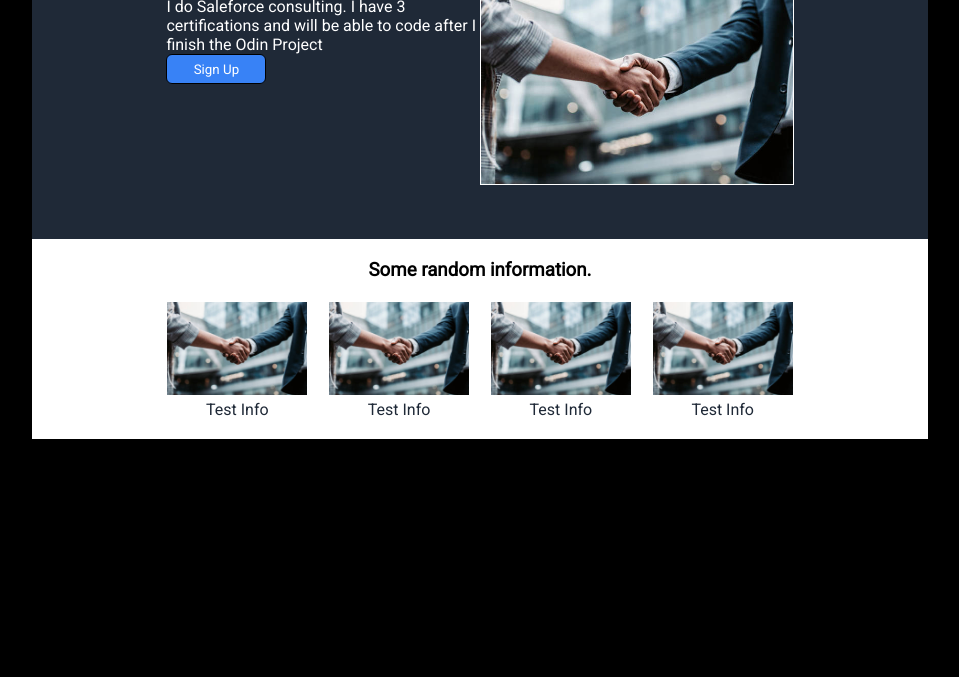
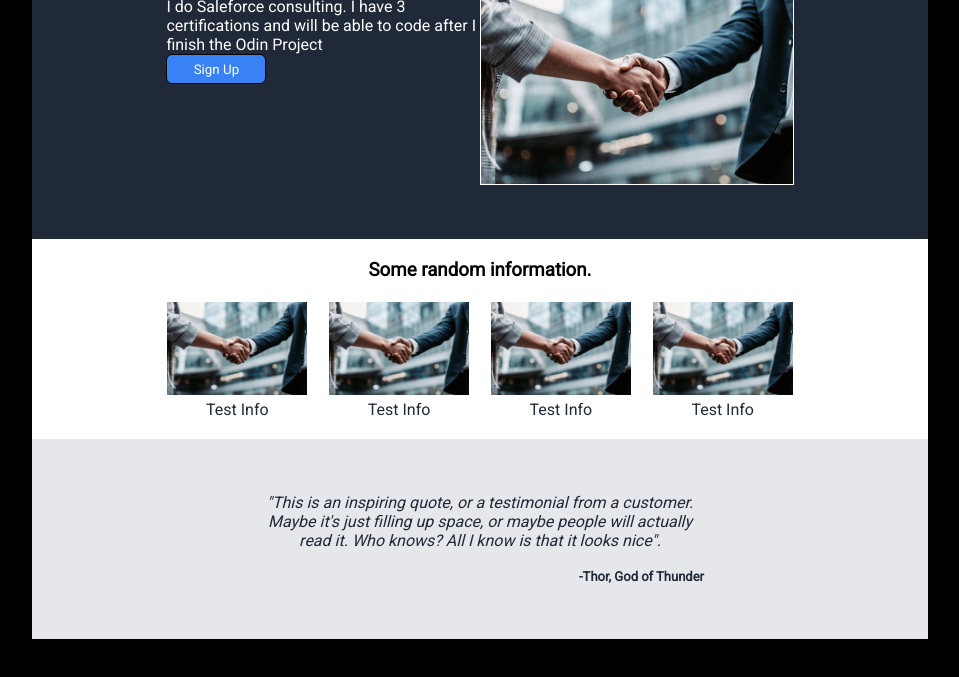
Before and after one commit to RTSolutionsLarry/odinLandingPage, a plain HTML site: page index.html in a window 1280 px wide. Shown: the part 85-762 px from the top of the page, without its empty margins (160-1119 px from the left). Drawn offline with Linux system fonts and the light colour scheme.

Commit message:
Add quote section

```diff
--- a/index.html
+++ b/index.html
@@ -76,6 +76,10 @@
                 </div>
             </div>
         </div>
+        <div class="graySection">
+            <p class="quote">"This is an inspiring quote, or a testimonial from a customer. Maybe it's just filling up space, or maybe people will actually read it. Who knows? All I know is that it looks nice".</p><br>
+            <p class="quoteAuthor">-Thor, God of Thunder</p>
+        </div>
     </div>
 
 </body>
--- a/style.css
+++ b/style.css
@@ -50,7 +50,9 @@ body {
 
 
 .siteDescriptionContainer,
-.siteImageContainer {
+.siteImageContainer,
+.quote,
+.quoteAuthor {
     width: 50%;
 }
 
@@ -131,3 +133,29 @@ button {
 .cardHeader {
     width: 100%;
 }
+
+.graySection {
+    width: var(--pageInnerWidth);
+    background-color: #e5e7eb;
+    height: 200px;
+    display: flex;
+    flex-direction: column;
+    justify-content: center;
+    align-items: center;
+}
+
+.quote,
+.quoteAuthor {
+    color: #1F2937
+}
+
+.quote {
+    font-style: italic;
+    text-align: center;
+}
+
+.quoteAuthor {
+    font-weight: bold;
+    text-align: right;
+    font-size: small;
+}
```
